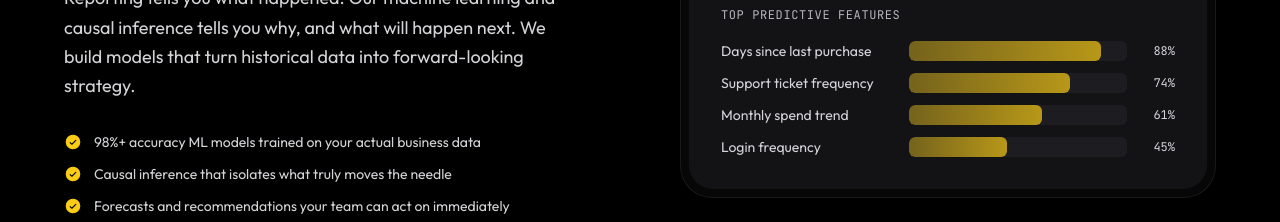
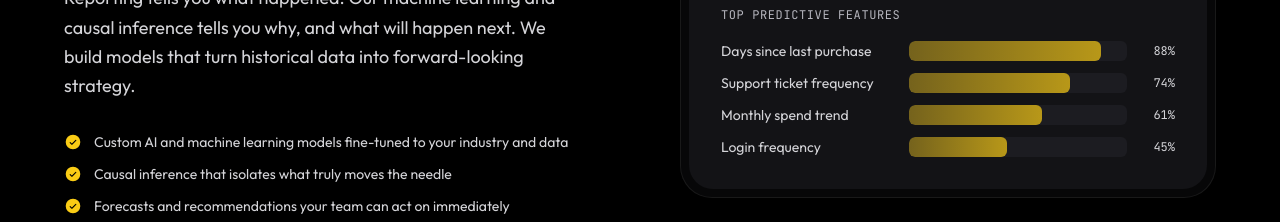
Before and after one commit to CJames1261/pantera_dev_site, a React (Vite) app: page / in a window 1280 px wide. Shown: the part 4220-4442 px from the top of the page. Built offline with nearby package versions, Linux system fonts and the light colour scheme.

Commit message:
fixed 98% model prediction promise

```diff
--- a/src/components/sections/FeatureAnalytics.tsx
+++ b/src/components/sections/FeatureAnalytics.tsx
@@ -55,7 +55,7 @@ export default function FeatureAnalytics() {
             <ScrollReveal delay={0.25}>
               <div className="flex flex-col gap-3">
                 {[
-                  "98%+ accuracy ML models trained on your actual business data",
+                  "Custom AI and machine learning models fine-tuned to your industry and data",
                   "Causal inference that isolates what truly moves the needle",
                   "Forecasts and recommendations your team can act on immediately",
                 ].map((item) => (
```
